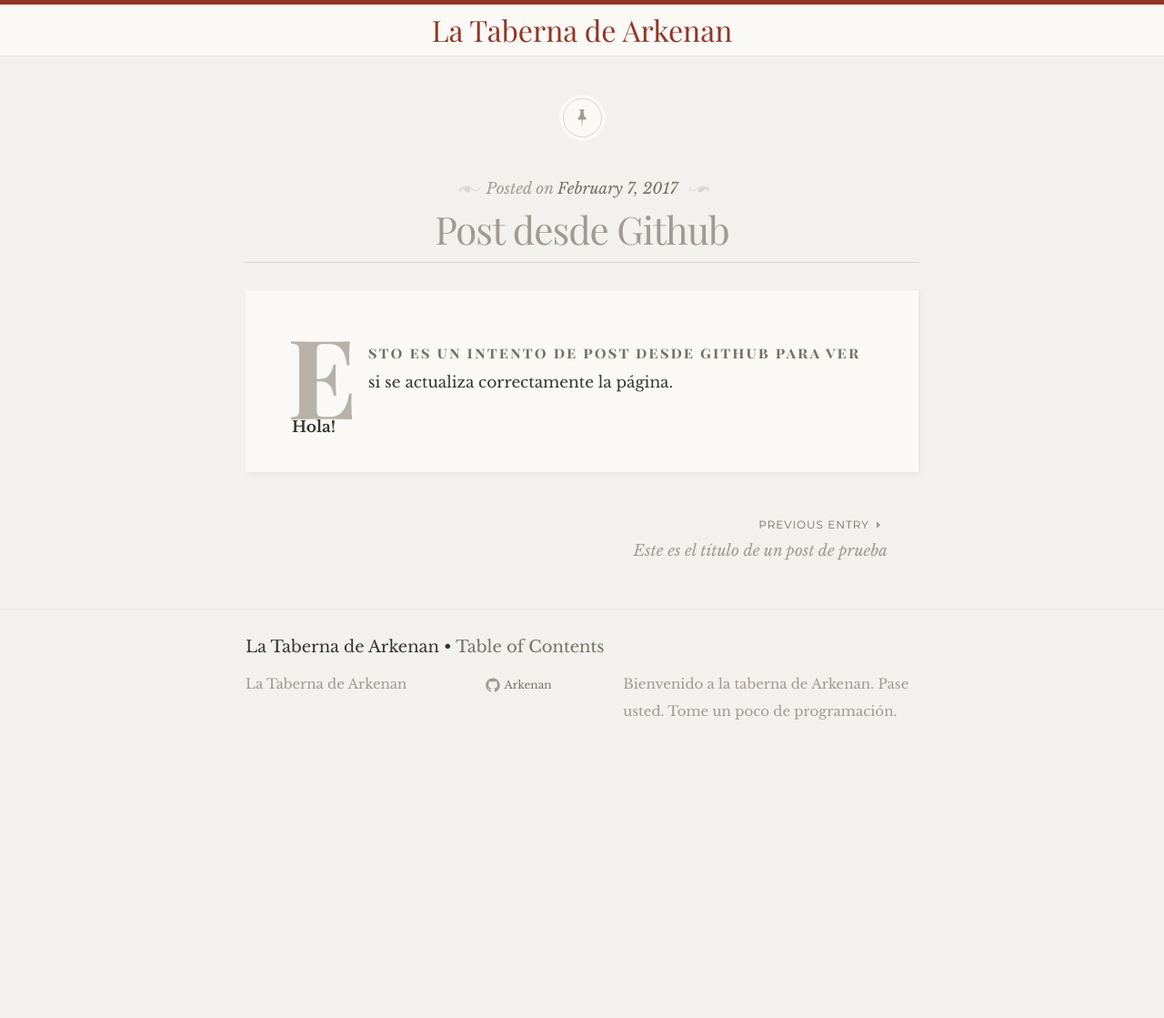
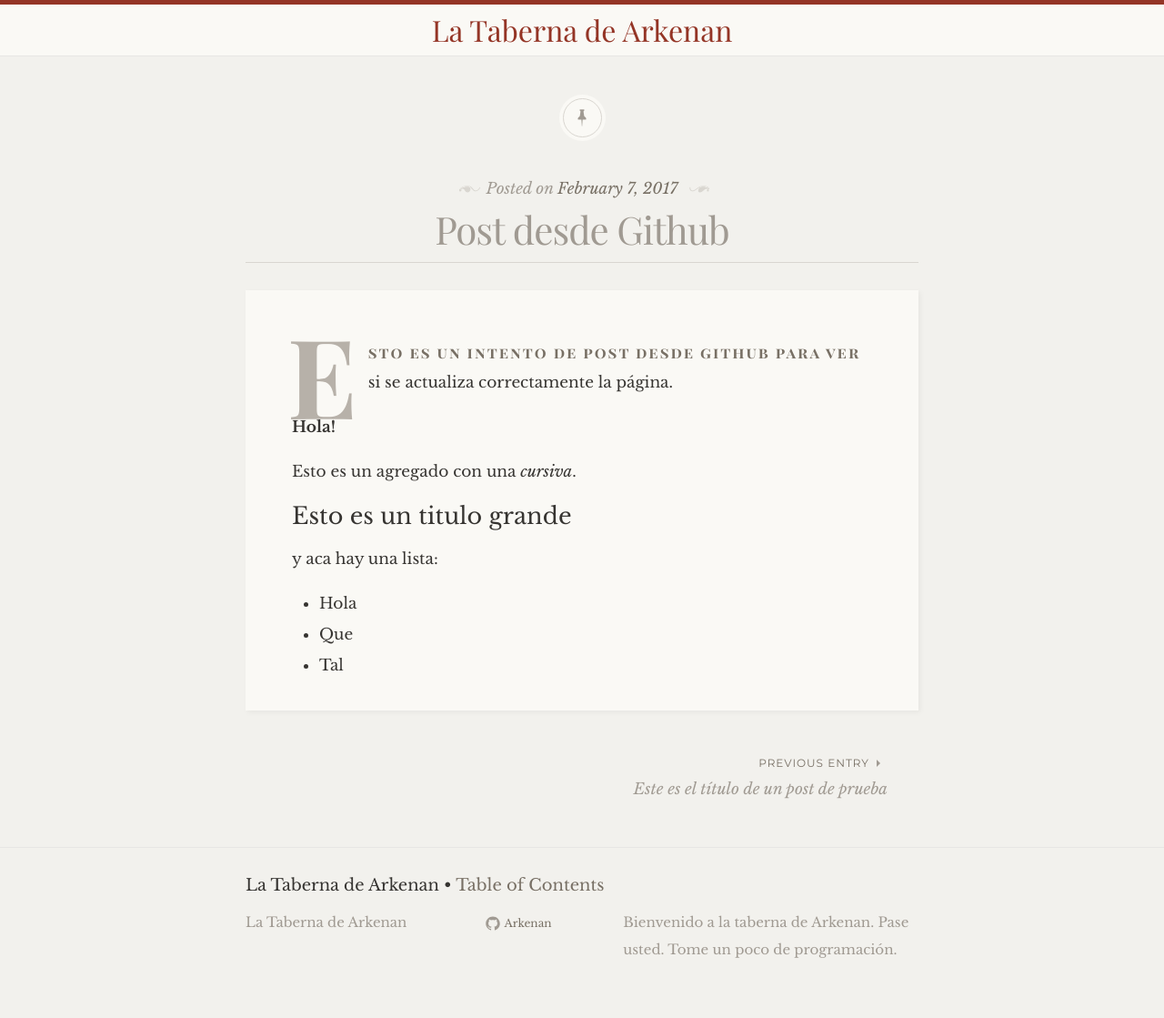
Before and after one commit to Arkenan/Arkenan.github.io, a Jekyll site: the page built from _posts/2017-02-07-post-desde-github.md, in a window 1280 px wide. Shown: the whole page at 91% size. Built offline with Jekyll 4.4.1, drawn with Linux system fonts in a browser that asks for light colours; some web fonts are replaced; before the commit the page ends 900 px from its top, so only the background shows below that.

Commit message:
Update 2017-02-07-post-desde-github.md

```diff
--- a/_posts/2017-02-07-post-desde-github.md
+++ b/_posts/2017-02-07-post-desde-github.md
@@ -6,3 +6,12 @@ layout: post
 Esto es un intento de post desde github para ver si se actualiza correctamente la página.
 
 __Hola!__
+
+Esto es un agregado con una _cursiva_.
+
+# Esto es un titulo grande
+
+y aca hay una lista:
+- Hola
+- Que
+- Tal
```
